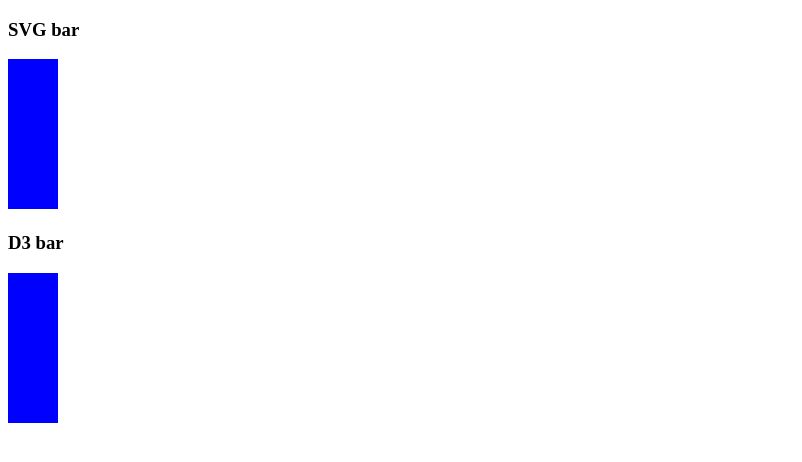
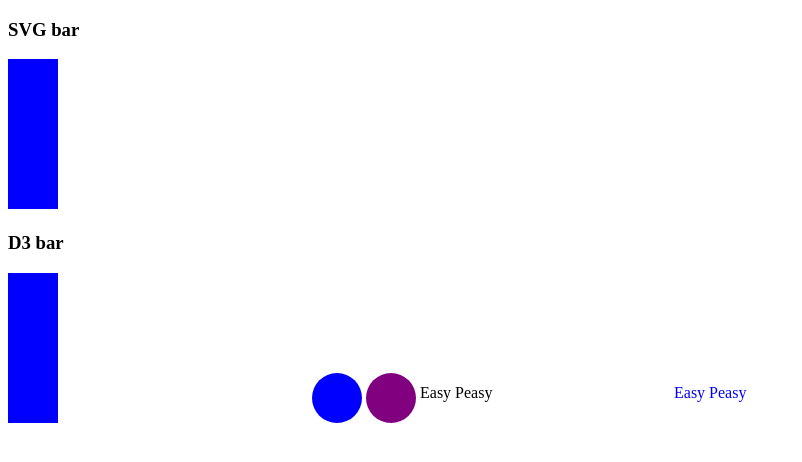
Before and after one commit to CardinalWolsey/d3js_data_viz_fundamentals, a plain HTML site: page the_basics/drawing_shapes.html in a window 1280 px wide. Shown: the whole page, without its empty margins (0-802 px from the left). Drawn offline with nearby package versions, Linux system fonts and the light colour scheme.

Commit message:
finished The Basics module

```diff
--- a/the_basics/drawing_shapes.html
+++ b/the_basics/drawing_shapes.html
@@ -22,5 +22,33 @@
       .style('fill', 'blue');
   </script>
 
+  <!-- circle -->
+  <svg width="50" height="50">
+    <circle cx="25" cy="25" r="25" style="fill:blue"/>
+  </svg>
+
+  <!-- in d3 -->
+  <script type="text/javascript">
+    d3.select('body')
+    .append('svg')
+    .attr('width', 50)
+    .attr('height', 50)
+    .append('circle')
+    .attr('cx', 25)
+    .attr('cy', 25)
+    .attr('r', 25)
+    .style('fill', 'purple');
+  </script>
+
+  <!-- text -->
+  <svg width="250" height="50">
+    <text x="0" y="25">Easy Peasy</text>
+  </svg>
+
+  <!-- in d3 -->
+  <script>
+  d3.select('body').append('svg').attr('width', 250).attr('height', 50).append('text').text('Easy Peasy').attr('y', 25).attr('x', 0).style('fill', 'blue');
+
+  </script>
 </body>
 </html>
```
Also changed, not shown: the_basics/drawing_with_data.html (added, +11 -0 lines), the_basics/drawing_with_data.js (added, +23 -0 lines).
